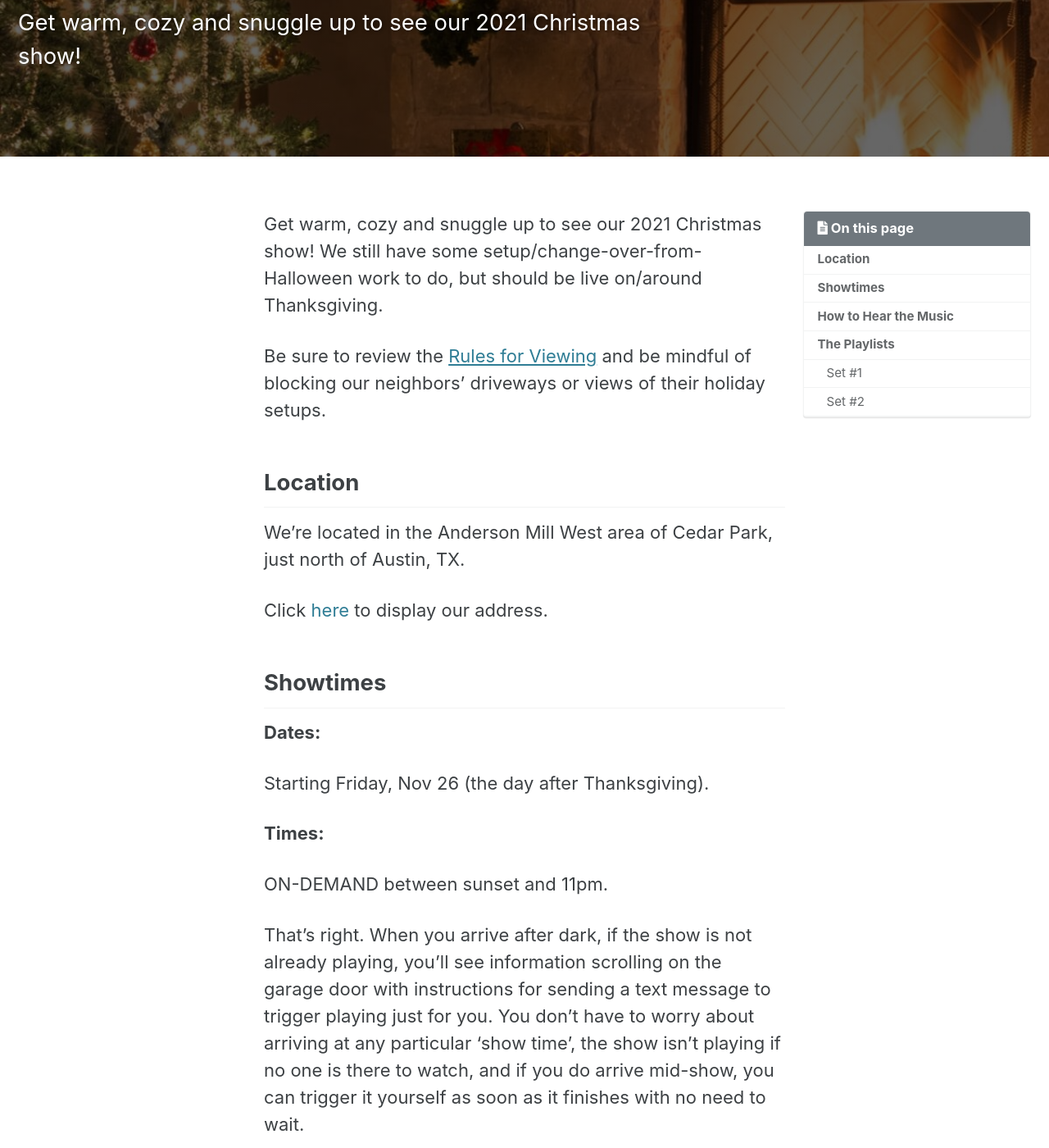
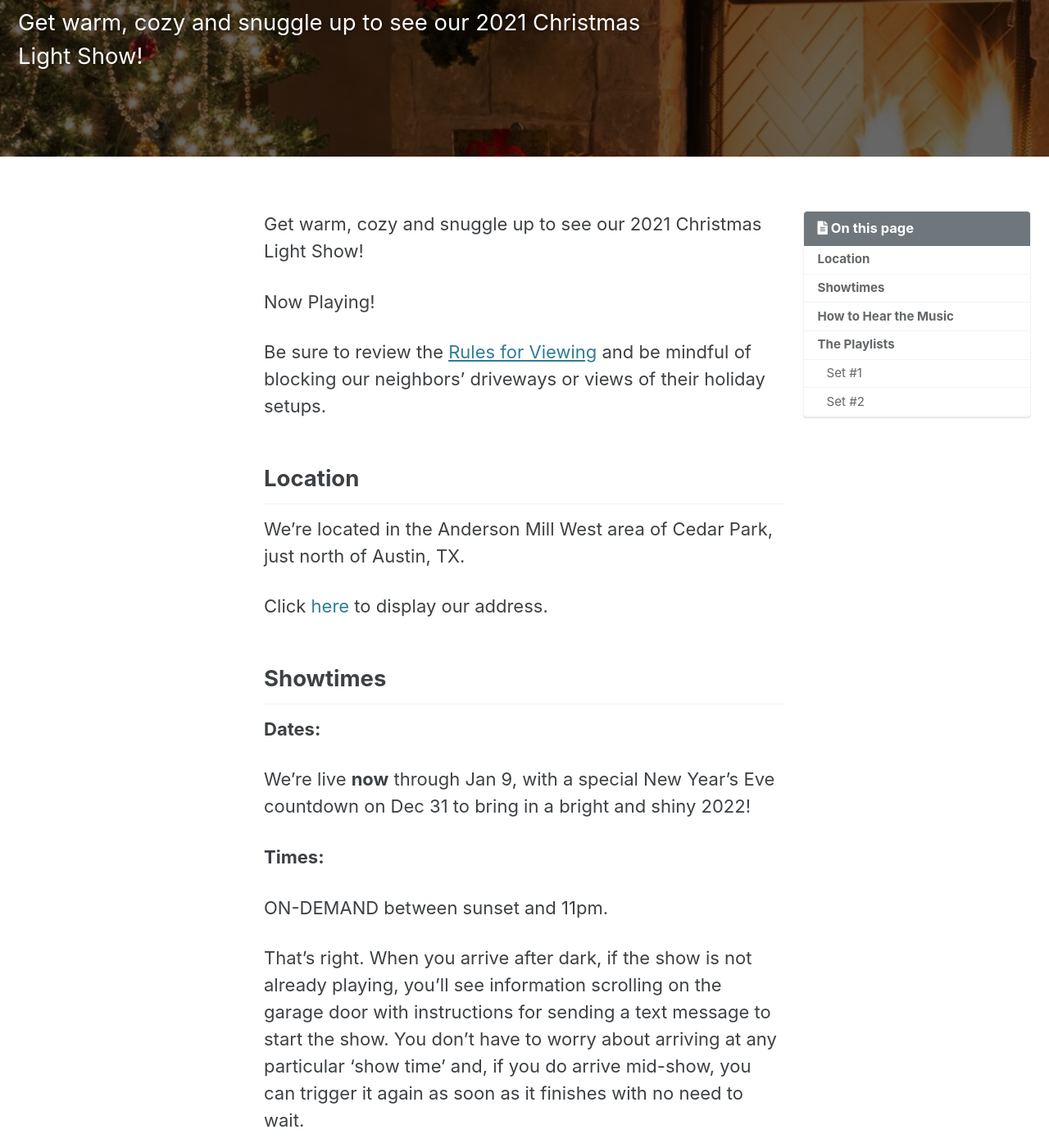
Before and after one commit to continja/sofarsogoode.github.io, a Jekyll site: the page built from _posts/2021-11-02-Christmas-2021.md, in a window 1280 px wide and 1400 px high, scrolled down 239 px. Shown: the whole window at 82% size. Built offline with Jekyll 4.4.1, drawn with Linux system fonts in a browser that asks for light colours; cached includes are drawn as plain includes; some of the changed text lies outside the part shown.

Commit message:
Update 2021-11-02-Christmas-2021.md

```diff
--- a/_posts/2021-11-02-Christmas-2021.md
+++ b/_posts/2021-11-02-Christmas-2021.md
@@ -11,7 +11,9 @@ toc: true
 toc_sticky: true
 ---
 
-Get warm, cozy and snuggle up to see our 2021 Christmas show!<!--more--> We still have some setup/change-over-from-Halloween work to do, but should be live on/around Thanksgiving.
+Get warm, cozy and snuggle up to see our 2021 Christmas Light Show!<!--more-->
+
+Now Playing!
 
 Be sure to review the [Rules for Viewing](/the_rules) and be mindful of blocking our neighbors' driveways or views of their holiday setups.
 
@@ -27,13 +29,13 @@ Click <a onclick="document.getElementById('addresspic').style.display='block'">h
 
 **Dates:**
 
-Starting Friday, Nov 26 (the day after Thanksgiving).
+We're live **now** through Jan 9, with a special New Year's Eve countdown on Dec 31 to bring in a bright and shiny 2022!
 
 **Times:**
 
 ON-DEMAND between sunset and 11pm.
 
-That's right. When you arrive after dark, if the show is not already playing, you'll see information scrolling on the garage door with instructions for sending a text message to trigger playing just for you. You don't have to worry about arriving at any particular 'show time', the show isn't playing if no one is there to watch, and if you do arrive mid-show, you can trigger it yourself as soon as it finishes with no need to wait.
+That's right. When you arrive after dark, if the show is not already playing, you'll see information scrolling on the garage door with instructions for sending a text message to start the show. You don't have to worry about arriving at any particular 'show time' and, if you do arrive mid-show, you can trigger it again as soon as it finishes with no need to wait.
 
 This is an experiment, so we'll see how it works and adjust accordingly.
 
```
Also changed, not shown: other parts of _posts/2021-11-02-Christmas-2021.md (+1 -1 lines).
